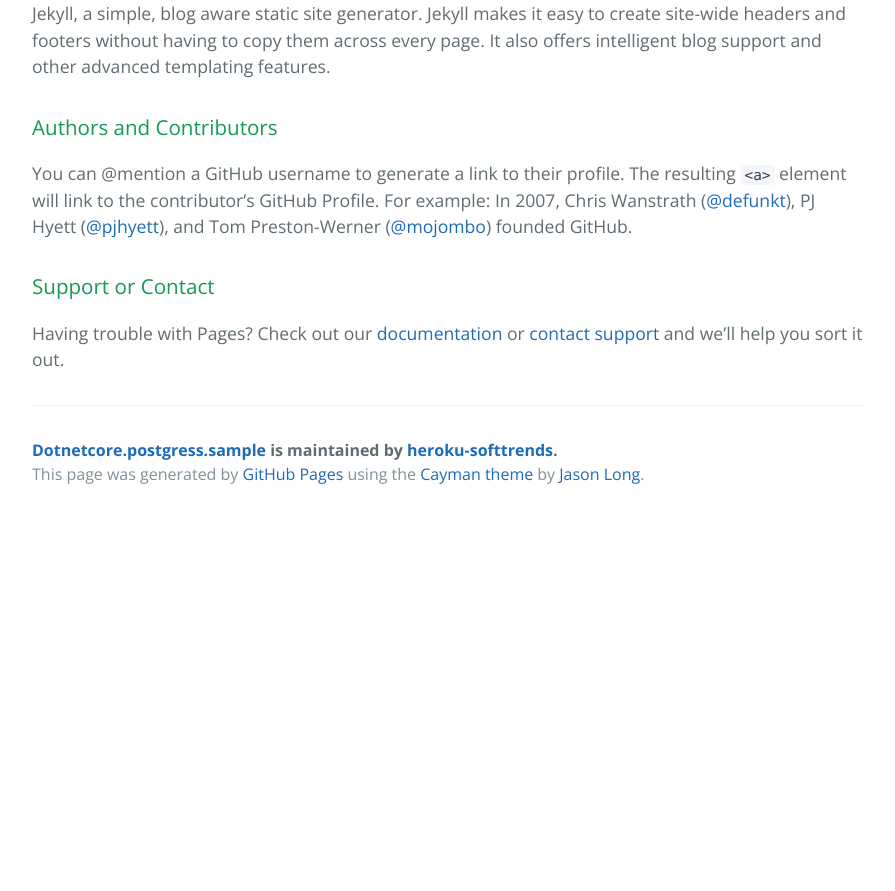
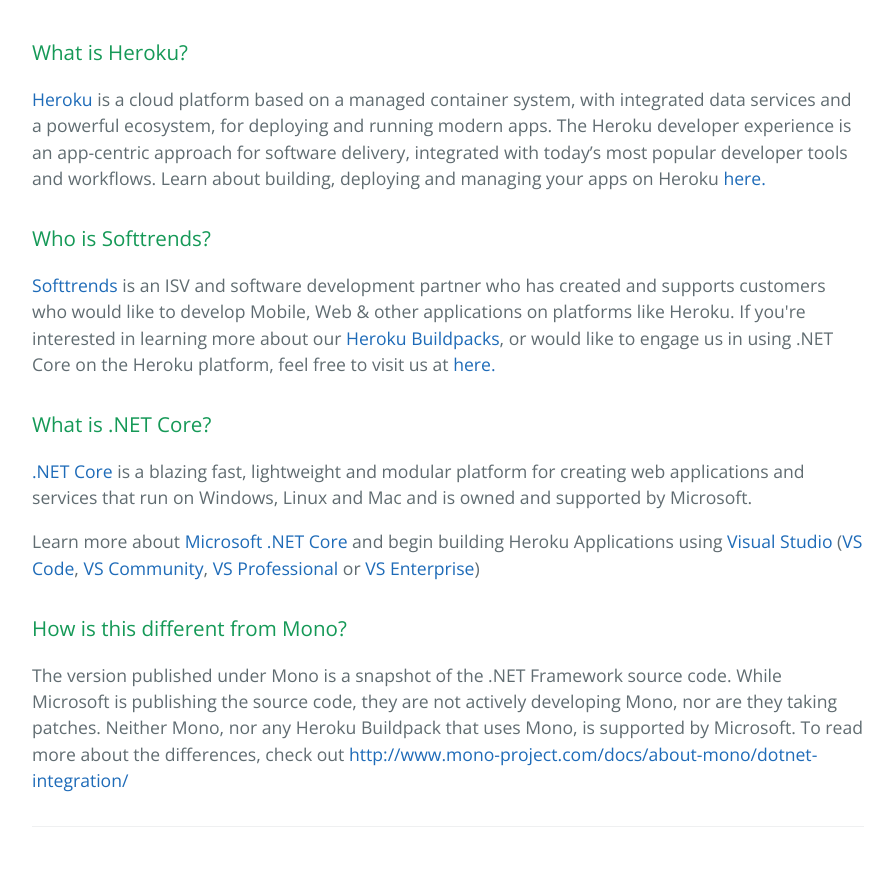
Before and after one commit to heroku-softtrends/dotnetcore.postgres.property, a PHP site: page / in a window 1280 px wide. Shown: the part 918-1809 px from the top of the page, without its empty margins (192-1087 px from the left). Before the commit the page ends 1402 px from the top, so only its background shows below. Run offline with PHP 8.4, Linux system fonts and the light colour scheme.

Commit message:
Initial Commit

```diff
--- a/index.html
+++ b/index.html
@@ -2,7 +2,7 @@
 <html lang="en-us">
   <head>
     <meta charset="UTF-8">
-    <title>Dotnetcore.postgress.sample by heroku-softtrends</title>
+    <title>Heroku | Microsoft .NET Core + Postgres DB Buildpack by Softtrends</title>
     <meta name="viewport" content="width=device-width, initial-scale=1">
     <link rel="stylesheet" type="text/css" href="stylesheets/normalize.css" media="screen">
     <link href='https://fonts.googleapis.com/css?family=Open+Sans:400,700' rel='stylesheet' type='text/css'>
@@ -11,43 +11,48 @@
   </head>
   <body>
     <section class="page-header">
-      <h1 class="project-name">Dotnetcore.postgress.sample</h1>
-      <h2 class="project-tagline">.Net Core Sample app with Postgress database that can be deployed on Heroku using dotnetcore.postgress.buildpack</h2>
-      <a href="https://github.com/heroku-softtrends/dotnetcore.postgress.sample" class="btn">View on GitHub</a>
-      <a href="https://github.com/heroku-softtrends/dotnetcore.postgress.sample/zipball/master" class="btn">Download .zip</a>
-      <a href="https://github.com/heroku-softtrends/dotnetcore.postgress.sample/tarball/master" class="btn">Download .tar.gz</a>
+      <h1 class="project-name">.NET Core Buildpack for Postgres DB</h1>
+      <h2 class="project-tagline">This application will deploy an ASP.NET Core application on Heroku with Postgres DB support. </h2>
     </section>
 
     <section class="main-content">
       <h3>
-<a id="welcome-to-github-pages" class="anchor" href="#welcome-to-github-pages" aria-hidden="true"><span aria-hidden="true" class="octicon octicon-link"></span></a>Welcome to GitHub Pages.</h3>
+<a id="welcome-to-net-core-on-heroku" class="anchor" href="#welcome-to-net-core-on-heroku" aria-hidden="true"><span aria-hidden="true" class="octicon octicon-link"></span></a>Welcome to <b>.NET Core with Postgres Support</b> on Heroku.</h3>
 
-<p>This automatic page generator is the easiest way to create beautiful pages for all of your projects. Author your page content here <a href="https://guides.github.com/features/mastering-markdown/">using GitHub Flavored Markdown</a>, select a template crafted by a designer, and publish. After your page is generated, you can check out the new <code>gh-pages</code> branch locally. If you’re using GitHub Desktop, simply sync your repository and you’ll see the new branch.</p>
+<p>This Heroku Button uses the <a href="http://www.softtrends.com">Softtrends</a> .NET Core Buildpack with Postgres for Heroku
+to pull the .NET Core dependencies from Microsoft, build an ASP.NET Core Application and deploy it to
+the Heroku Platform. Once deployed, feel free to Download the ASP.NET Core Sample Code and continue building
+it and making it your own. You can use any version of <a href="https://www.visualstudio.com">Visual Studio</a> to do the development,
+from the Free Visual Studio Code to the fully-featured Visual Studio Enterprise. </p>
+<p>To begin, click the following Heroku Button to deploy this demo ASP.NET Core app, built in Visual Studio with <a href="https://www.heroku.com/postgres">Postgres</a> support, to Heroku. </p>
+
+<p><a href="https://heroku.com/deploy?template=https://github.com/heroku-softtrends/dotnetcore.postgress.sample"><img src="https://www.herokucdn.com/deploy/button.svg" alt="Deploy"></a></p>
 
 <h3>
-<a id="designer-templates" class="anchor" href="#designer-templates" aria-hidden="true"><span aria-hidden="true" class="octicon octicon-link"></span></a>Designer Templates</h3>
+<a id="what-is-net-core" class="anchor" href="#what-is-net-core" aria-hidden="true"><span aria-hidden="true" class="octicon octicon-link"></span></a>What is Heroku?</h3>
 
-<p>We’ve crafted some handsome templates for you to use. Go ahead and click 'Continue to layouts' to browse through them. You can easily go back to edit your page before publishing. After publishing your page, you can revisit the page generator and switch to another theme. Your Page content will be preserved.</p>
+<p><a href="https://www.heroku.com/platform">Heroku</a> is a cloud platform based on a managed container system, with integrated data services and a powerful ecosystem, for deploying and running modern apps. The Heroku developer experience is an app-centric approach for software delivery, integrated with today’s most popular developer tools and workflows. Learn about building, deploying and managing your apps on Heroku <a href="Learn about building, deploying and managing your apps on Heroku">here.</a></p>
+<h3>
+<a id="what-is-net-core" class="anchor" href="#what-is-net-core" aria-hidden="true"><span aria-hidden="true" class="octicon octicon-link"></span></a>Who is Softtrends?</h3>
+
+<p><a href="https://www.softtrends.com">Softtrends</a> is an ISV and software development partner who has created and supports customers who would like to develop Mobile, Web & other
+applications on platforms like Heroku. If you're interested in learning more about our <a href="https://elements.heroku.com/buildpacks">Heroku Buildpacks</a>, or would like to engage us in using .NET Core on the Heroku platform, feel free
+to visit us at <a href="https://st-buildpacks.herokuapp.com/">here.</a></p>
 
 <h3>
-<a id="creating-pages-manually" class="anchor" href="#creating-pages-manually" aria-hidden="true"><span aria-hidden="true" class="octicon octicon-link"></span></a>Creating pages manually</h3>
+<a id="what-is-net-core" class="anchor" href="#what-is-net-core" aria-hidden="true"><span aria-hidden="true" class="octicon octicon-link"></span></a>What is .NET Core?</h3>
 
-<p>If you prefer to not use the automatic generator, push a branch named <code>gh-pages</code> to your repository to create a page manually. In addition to supporting regular HTML content, GitHub Pages support Jekyll, a simple, blog aware static site generator. Jekyll makes it easy to create site-wide headers and footers without having to copy them across every page. It also offers intelligent blog support and other advanced templating features.</p>
+<p><a href="https://www.microsoft.com/net/core/platform">.NET Core</a> is a blazing fast, lightweight and modular platform for creating web applications and services that run on Windows, Linux and Mac and is owned and supported by Microsoft.</p>
+
+<p>Learn more about <a href="https://www.microsoft.com/net/core/platform">Microsoft .NET Core</a> and begin building Heroku Applications using <a href="https://www.visualstudio.com">Visual Studio</a> (<a href="https://code.visualstudio.com">VS Code</a>, <a href="https://www.visualstudio.com/products/visual-studio-community-vs">VS Community</a>, <a href="https://beta.visualstudio.com/vs/professional/">VS Professional</a> or <a href="https://beta.visualstudio.com/vs/enterprise/">VS Enterprise</a>)
 
 <h3>
-<a id="authors-and-contributors" class="anchor" href="#authors-and-contributors" aria-hidden="true"><span aria-hidden="true" class="octicon octicon-link"></span></a>Authors and Contributors</h3>
+<a id="how-is-this-different-from-mono" class="anchor" href="#how-is-this-different-from-mono" aria-hidden="true"><span aria-hidden="true" class="octicon octicon-link"></span></a>How is this different from Mono?</h3>
 
-<p>You can @mention a GitHub username to generate a link to their profile. The resulting <code>&lt;a&gt;</code> element will link to the contributor’s GitHub Profile. For example: In 2007, Chris Wanstrath (<a href="https://github.com/defunkt" class="user-mention">@defunkt</a>), PJ Hyett (<a href="https://github.com/pjhyett" class="user-mention">@pjhyett</a>), and Tom Preston-Werner (<a href="https://github.com/mojombo" class="user-mention">@mojombo</a>) founded GitHub.</p>
-
-<h3>
-<a id="support-or-contact" class="anchor" href="#support-or-contact" aria-hidden="true"><span aria-hidden="true" class="octicon octicon-link"></span></a>Support or Contact</h3>
-
-<p>Having trouble with Pages? Check out our <a href="https://help.github.com/pages">documentation</a> or <a href="https://github.com/contact">contact support</a> and we’ll help you sort it out.</p>
+<p>The version published under Mono is a snapshot of the .NET Framework source code. While Microsoft is publishing the source code, they are not actively developing Mono, nor are they taking patches. Neither Mono, nor any Heroku Buildpack that uses Mono, is supported by Microsoft. To read more about the differences, check out <a href="http://www.mono-project.com/docs/about-mono/dotnet-integration/">http://www.mono-project.com/docs/about-mono/dotnet-integration/</a></p>
 
       <footer class="site-footer">
-        <span class="site-footer-owner"><a href="https://github.com/heroku-softtrends/dotnetcore.postgress.sample">Dotnetcore.postgress.sample</a> is maintained by <a href="https://github.com/heroku-softtrends">heroku-softtrends</a>.</span>
 
-        <span class="site-footer-credits">This page was generated by <a href="https://pages.github.com">GitHub Pages</a> using the <a href="https://github.com/jasonlong/cayman-theme">Cayman theme</a> by <a href="https://twitter.com/jasonlong">Jason Long</a>.</span>
       </footer>
 
     </section>
--- /dev/null
+++ b/index.php
@@ -0,0 +1 @@
+<?php include_once("index.html"); ?>
--- a/stylesheets/stylesheet.css
+++ b/stylesheets/stylesheet.css
@@ -57,7 +57,7 @@ a {
   color: #fff;
   text-align: center;
   background-color: #159957;
-  background-image: linear-gradient(120deg, #155799, #159957); }
+  background-image: linear-gradient(120deg, #7597df, #964aea); }
 
 @media screen and (min-width: 64em) {
   .page-header {
```
Also changed, not shown: params.json (+3 -3 lines), stylesheets/github-light.css (+21 -21 lines), stylesheets/purplebg.jpg (added).
